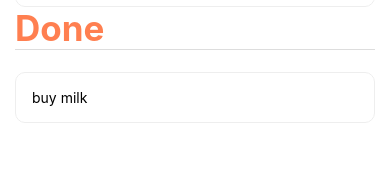
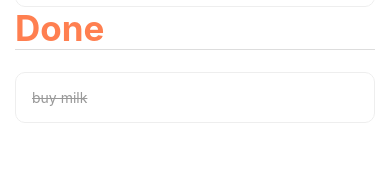
Before and after one commit to BenoitdeKersabiec/TodoListApp, a React Native app: screen / in a window 390 px wide. Shown: the part 221-394 px from the top of the page. Built offline with nearby package versions, Linux system fonts and the light colour scheme.

Commit message:
striking through done items

```diff
--- a/App.js
+++ b/App.js
@@ -84,13 +84,13 @@ export default function App() {
             <Title title="ToDo" />
             {todos.map( item => {
               return (
-                <TodoItem key={item.key} item={item} pressHandler={pressHandlerTodos}/>
+                <TodoItem key={item.key} item={item} pressHandler={pressHandlerTodos} is_done={false}/>
               );
             })}
             <Title title="Done" />
             {dones.map( item => {
               return (
-                <TodoItem key={item.key} item={item} pressHandler={pressHandlerDones}/>
+                <TodoItem key={item.key} item={item} pressHandler={pressHandlerDones} is_done={true}/>
               );
             })}
           </ScrollView>
--- a/components/todoItem.js
+++ b/components/todoItem.js
@@ -1,10 +1,10 @@
 import React from 'react';
 import { StyleSheet, Text, TouchableOpacity } from 'react-native';
 
-export default function TodoItem({ item, pressHandler }) {
+export default function TodoItem({ item, pressHandler, is_done }) {
     return (
         <TouchableOpacity onPress={() => pressHandler(item.key)}>
-            <Text style={styles.item}>{item.text}</Text>
+            <Text style={is_done? styles.striked_through_item : styles.item}>{item.text}</Text>
         </TouchableOpacity>
     );
 }
@@ -17,5 +17,16 @@ const styles = StyleSheet.create({
         borderWidth: 1,
         borderStyle: 'solid',
         borderRadius: 10,
+    },
+    striked_through_item: {
+        padding: 16,
+        marginTop: 5,
+        color: "#999999",
+        borderColor: '#EEEEEE',
+        borderWidth: 1,
+        borderStyle: 'solid',
+        borderRadius: 10,
+        textDecorationLine: "line-through",
+        textDecorationStyle: "solid",
     }
 })
```
